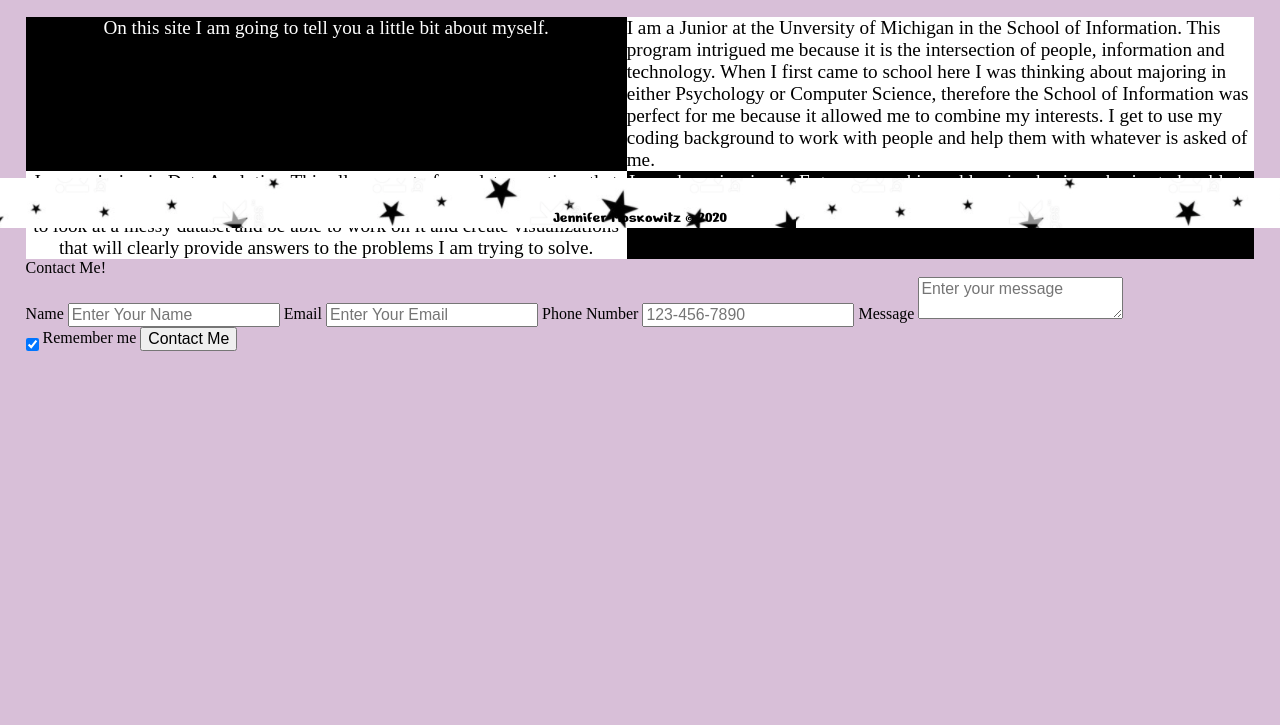
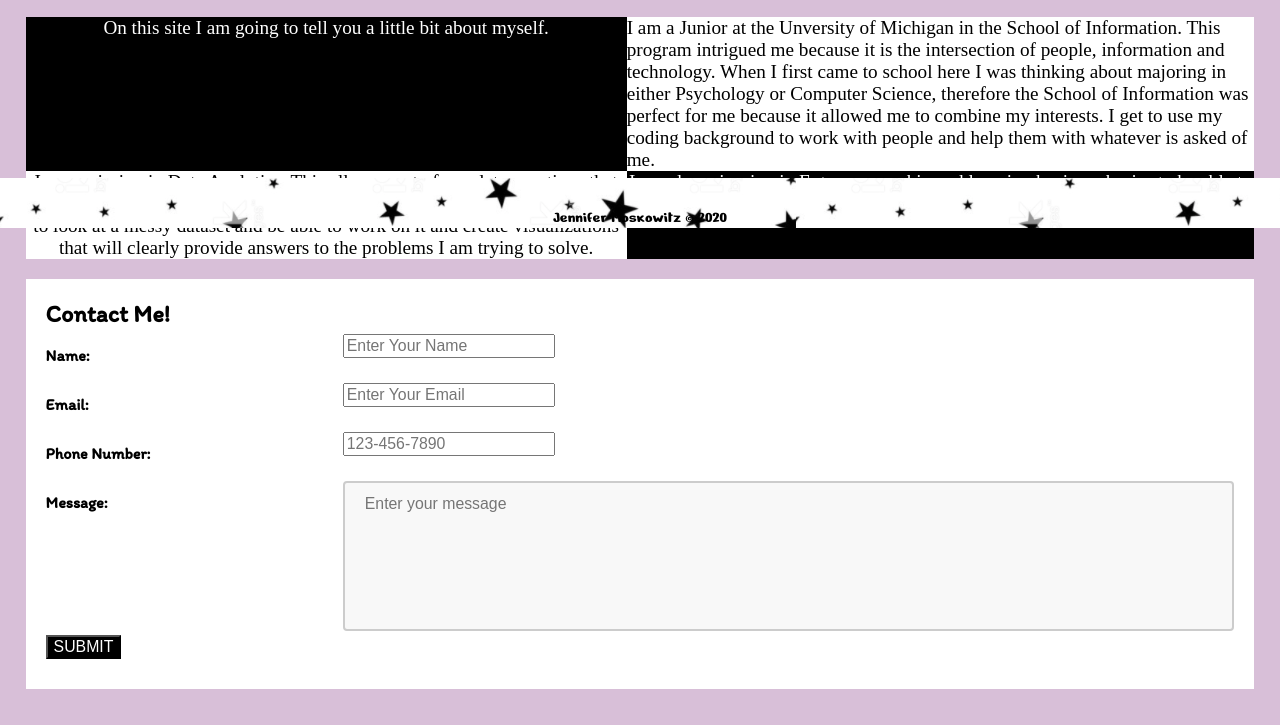
Before and after one commit to jennymoskowitz/jennymoskowitz.github.io, a plain HTML site: page index.html in a window 1280 px wide. Shown: the part 572-1297 px from the top of the page. Before the commit the page ends 959 px from the top, so only its background shows below. Drawn offline with Linux system fonts and the light colour scheme.

Commit message:
Add files via upload

```diff
--- a/css/style.css
+++ b/css/style.css
@@ -90,7 +90,6 @@ footer{
 	height: 50px;
 	left: 0px;
 	width: 100%;
-	/* font-size: 2.5em; */
 }
 
 /* About */
@@ -155,6 +154,42 @@ footer{
 	background-color: pink;
 	color: black;
 	transform: rotateY(180deg);
+  }
+
+  form{
+	  padding: 20px;
+	  margin-top: 20px;
+	  padding-bottom: 30px;
+	  font-family: 'Itim', cursive;
+	  font-size: 1em;
+	  background-color: white;
+  }
+
+  legend{
+	  font-size: 1.5em;
+	  text-decoration: wavy;
+  }
+  #msg{
+	width: 100%;
+	height: 150px;
+	padding: 12px 20px;
+	box-sizing: border-box;
+	border: 2px solid #ccc;
+	border-radius: 4px;
+	background-color: #f8f8f8;
+	resize: none;
+  }
+
+  input[type=submit]{
+	  background-color: black;
+	  color: white;
+	  text-transform: uppercase;
+  }
+
+  .row:after {
+	content: "";
+	display: table;
+	clear: both;
   }
 
 
@@ -231,6 +266,26 @@ footer{
 	grid-template-columns: auto auto;
 	grid-template-rows: auto auto;
 }
+
+label {
+	padding: 12px 12px 12px 0;
+	display: inline-block;
+  }
+
+
+.col-25 {
+	float: left;
+	width: 25%;
+	margin-top: 6px;
+  }
+
+.col-75 {
+	float: left;
+	width: 75%;
+	margin-top: 6px;
+  }
+
+
 .parallax{
 	display: none;
 }
@@ -270,6 +325,7 @@ footer{
 		background-color: white;
 		color: black;
 	}
+
 
 	.work{
 		display: grid;
--- a/index.html
+++ b/index.html
@@ -64,25 +64,48 @@
 </div>
 <form action="https://formspree.io/f/xrgoadyk" method="POST">
 	<fieldset>
-	  <legend>Contact Me!</legend>
+	  <legend><strong>Contact Me!</strong></legend>
 
-	  <label for="name_id">Name</label>
-	  <input type="text" placeholder="Enter Your Name" id = "name_id" name="name" required>
+	  <div class="row">
+		<div class="col-25">
+			<label for="name_id"><strong>Name:</strong></label>
+		</div>
+	  	<div class="col-75"></div>
+	  		<input type="text" placeholder="Enter Your Name" id = "name_id" name="name" required>
+		</div>
+	</div>
 
-	  <label for="email_id">Email</label>
-	  <input type="email" placeholder="Enter Your Email" id = "email_id" name="email" required>
+	<div class="row">
+	  <div class="col-25">
+	  	<label for="email_id"><strong>Email:</strong></label>
+		</div>
+		<div class="col-75">
+	 	 <input type="email" placeholder="Enter Your Email" id = "email_id" name="email" required>
+		</div>
+	</div>
 
-	  <label for="phone_id">Phone Number</label>
-	  <input type="tel" name="phone" placeholder="123-456-7890" pattern="[0-9]{3}-[0-9]{3}-[0-9]{4}" required>
+	<div class="row">
+		<div class="col-25">
+	  		<label for="phone_id"><strong>Phone Number:</strong></label>
+		</div>
+		<div class="col-75">
+	  		<input type="tel" name="phone" placeholder="123-456-7890" pattern="[0-9]{3}-[0-9]{3}-[0-9]{4}" required>
+		</div>
+	</div>
 
+	<div class="row">
+		<div class="col-25">
+	  		<label for="msg"><strong>Message:</strong></label>
+		</div>
+		<div class="col-75">
+	 	 <textarea placeholder="Enter your message" id = "msg" name="mesg" required></textarea><br>
+		</div>
+	</div>
 
-	  <label for="msg">Message</label>
-	  <textarea placeholder="Enter your message" id = "msg" name="mesg" required></textarea><br>
+	<div class="row">
+	  <input type="submit" value = "Submit">
+	</div>
 
-	  <input type="checkbox" checked="checked" name="remember" id = "cBox">
-	  <label for ="cBox">Remember me</label>
-
-	  <input type="submit" value = "Contact Me">
 	</fieldset>
    </form>
 </main>
```
